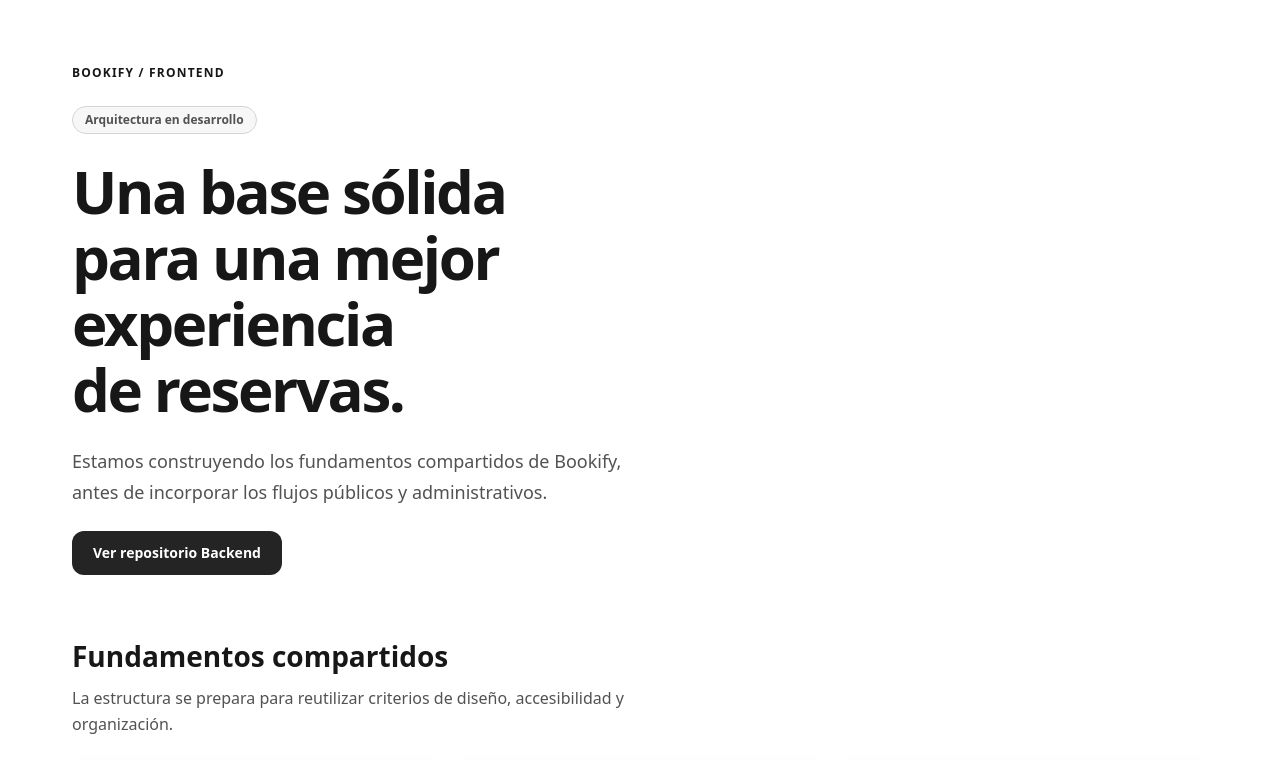
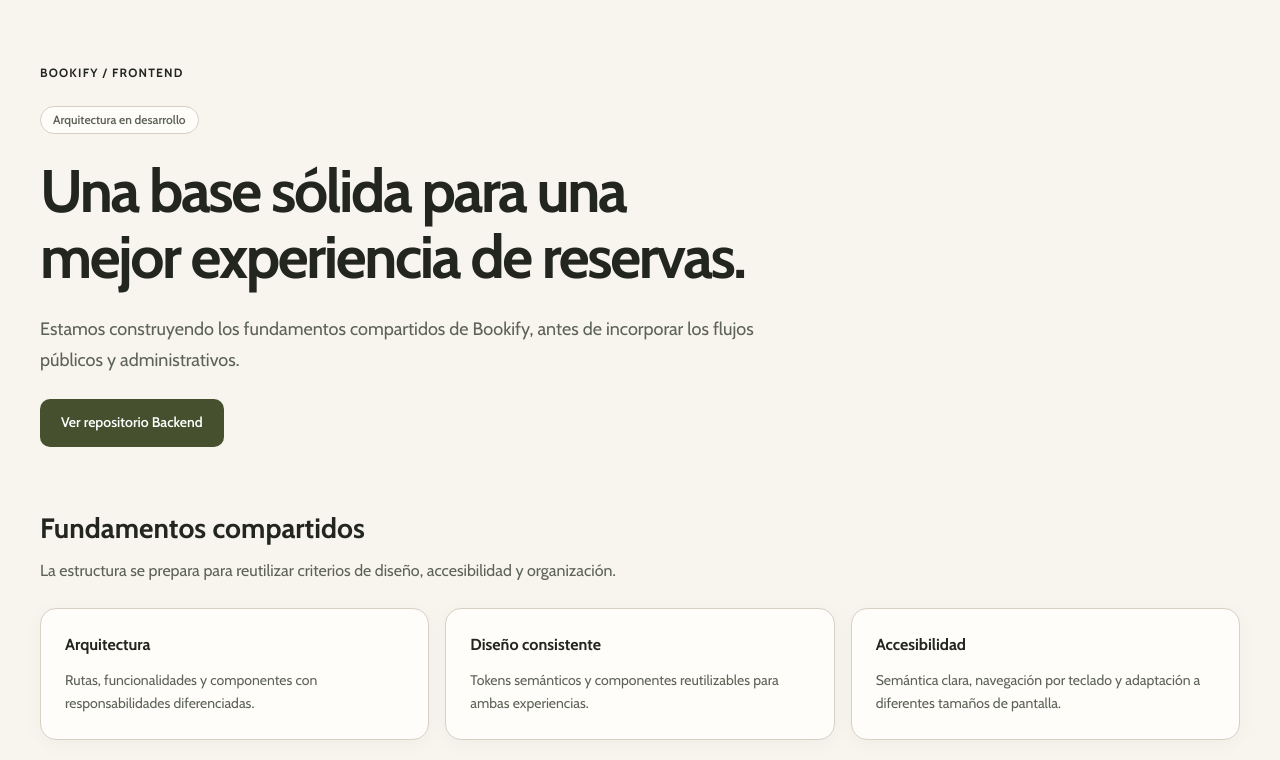
Before and after one commit to merg8511/Bookify.Web.Booking, a Next.js app: page / in a window 1280 px wide. Shown: the top 760 px of the page. Built offline with nearby package versions, Linux system fonts and the light colour scheme.

Commit message:
feat(frontend): apply approved public design foundations

```diff
--- /dev/null
+++ b/src/app/(public)/layout.tsx
@@ -0,0 +1,36 @@
+import type { ReactNode } from "react";
+import { EB_Garamond, Cabin } from "next/font/google";
+import "@/styles/public-tokens.css";
+
+/*
+ * MÓDULO 26.1 — PUBLIC LAYOUT
+ *
+ * TIP-001: fuentes públicas aprobadas.
+ * DS-003: separación visual público/admin.
+ */
+const displayFont = EB_Garamond({
+  subsets: ["latin"],
+  variable: "--font-public-display",
+  display: "swap",
+});
+
+const bodyFont = Cabin({
+  subsets: ["latin"],
+  variable: "--font-public-body",
+  display: "swap",
+});
+
+type PublicLayoutProps = {
+  children: ReactNode;
+};
+
+export default function PublicLayout({ children }: PublicLayoutProps) {
+  return (
+    <div
+      data-bookify-ui="public"
+      className={`${displayFont.variable} ${bodyFont.variable}`}
+    >
+      {children}
+    </div>
+  );
+}
--- /dev/null
+++ b/src/styles/public-tokens.css
@@ -0,0 +1,56 @@
+/*
+ * MÓDULO 26.1 — PUBLIC DESIGN TOKENS
+ *
+ * COLOR-001: Olive & Ivory.
+ * GEOM-001: Editorial Airy.
+ *
+ * Se aplican exclusivamente al scope público.
+ */
+
+[data-bookify-ui="public"] {
+  min-height: 100svh;
+
+  /* Colores aprobados P1 */
+  --color-background: #f8f4ee;
+  --color-background-alt: #f1ebe2;
+  --color-surface: #fffdf9;
+  --color-surface-raised: #fffdf9;
+
+  --color-foreground: #22261f;
+  --color-foreground-muted: #5c6257;
+
+  --color-primary: #46502e;
+  --color-primary-hover: #394325;
+  --color-on-primary: #ffffff;
+
+  --color-accent: #b9a080;
+  --color-border: #d7d0c5;
+
+  /* Estados semánticos públicos */
+  --color-success: #216246;
+  --color-success-surface: #e9f5ed;
+
+  --color-warning: #8d4c1f;
+  --color-warning-surface: #fff3df;
+
+  --color-destructive: #a12828;
+  --color-destructive-surface: #fff0ee;
+
+  --color-info: #385b87;
+  --color-info-surface: #edf4fa;
+
+  /* TIP-001 */
+  --font-body: var(--font-public-body), sans-serif;
+
+  /* GEOM-001 */
+  --radius-md: 10px;
+  --radius-lg: 16px;
+
+  --control-min-height: 48px;
+  --layout-max-width: 80rem;
+
+  background: var(--color-background);
+  color: var(--color-foreground);
+
+  font-family: var(--font-body);
+}
```
